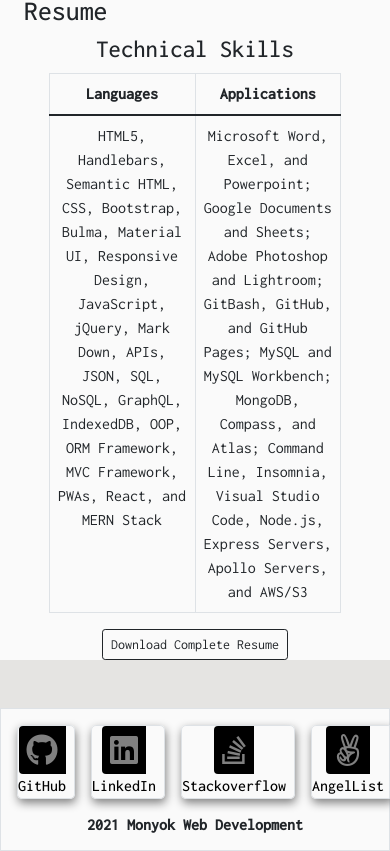
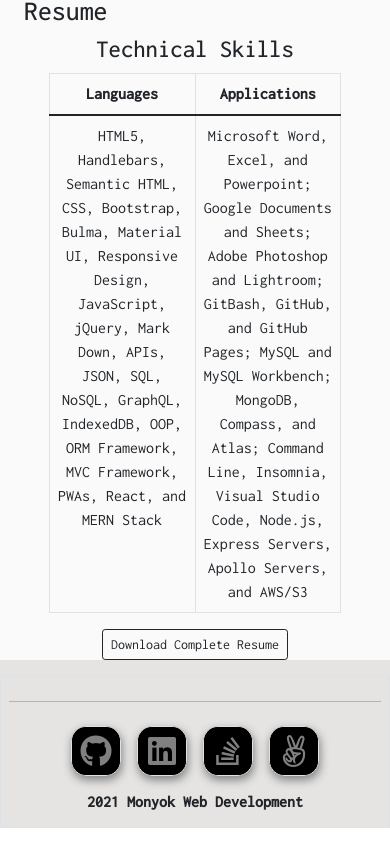
Before and after one commit to mmonyok/reactPortfolio, a React (Create React App) app in the folder client/: page /resume in a window 390 px wide. Shown: the part 377-1228 px from the top of the page. After the commit the page ends 1205 px from the top, so only its background shows below. Built offline with nearby package versions, Linux system fonts and the light colour scheme.

Commit message:
Updated footer to be mobile friendly.

```diff
--- a/client/src/assets/styles/Footer.css
+++ b/client/src/assets/styles/Footer.css
@@ -1,5 +1,5 @@
 footer {
-  background-color: #FAFAFA;
+  background-color: #E5E4E2;
 }
 
 footer li {
@@ -37,3 +37,51 @@
 .linkShadow {
   box-shadow: 1px 4px 10px grey;
 }
+
+#linkIcon {
+  height: 48px;
+  width: 48px;
+}
+
+@media only screen and (max-width: 633px) {
+  #linkIcon {
+    border-radius: 15% !important;
+    margin: 5px auto 0 auto !important;
+  }
+
+  #linkContainer {
+    padding: 0px !important;
+    display: flex;
+    flex-direction: column;
+    justify-items: center;
+  }
+
+  .linkText {
+    margin: 0px 5px 0px 5px;
+  }
+}
+
+@media only screen and (max-width: 400px) {
+  .linkText {
+    display: none;
+  }
+
+  #linkContainer {
+    padding: 0px !important;
+    background-color: black;
+    border-radius: 30% !important;
+  }
+
+  .socialLink {
+    margin: 0;
+  }
+
+  #iconLinks li {
+    padding: 0px !important;
+  }
+
+  #linkIcon {
+    margin: 0px !important;
+    border-radius: 30% !important;
+  }
+}
--- a/client/src/components/Footer.js
+++ b/client/src/components/Footer.js
@@ -26,13 +26,16 @@
 
 function Footer() {
   return (
-    <footer className="footer text-center container-fluid border p-2 font-heavy mt-5">
+    <footer className="footer text-center container-fluid border p-2 font-heavy">
+      <hr />
       <div>
-        <ul className="d-inline-flex flex-row align-items-center mt-2">
-          {links.map((link, i, b, l) => (
-            <li key={i} className="border rounded-3 pe-2 mx-2 linkShadow">
-              <a key={b} className="my-auto" href={link.website} target="_blank" rel="noreferrer">
-                <i key={l} className={`h-100 p-2 rounded-start fab ${link.icon} fa-2x`}></i> {link.name}</a></li>
+        <ul className="d-inline-flex flex-row align-items-center mt-2" id="iconLinks">
+          {links.map((link, i, b, l, z) => (
+            <li key={i} className="border rounded-3 pe-2 mx-2 linkShadow linkContainer" id="linkContainer">
+              <a key={b} className="socialLink" href={link.website} target="_blank" rel="noreferrer">
+                <i key={l} className={`me-2 h-100 p-2 rounded-start fab ${link.icon} fa-2x`} id="linkIcon"></i></a>
+              <a key={z} className="my-auto linkText" href={link.website} target="_blank" rel="noreferrer">{link.name}</a>
+            </li>
           ))}
         </ul>
       </div>
```
